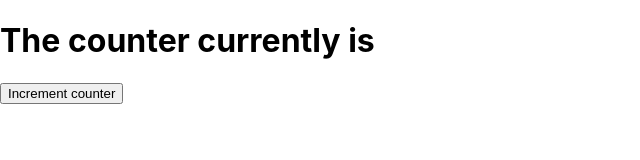
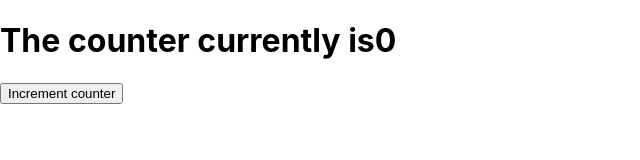
Before and after one commit to pktcodes/click-counter-react-testing-project, a React (Create React App) app: page / in a window 1280 px wide. Shown: the top 160 px of the page, without its empty margins (0-640 px from the left). Built offline with nearby package versions, Linux system fonts and the light colour scheme.

Commit message:
Test Initial Counter Display

```diff
--- a/src/App.js
+++ b/src/App.js
@@ -1,9 +1,14 @@
-import React from 'react';
+import React, { useState } from 'react';
 
 function App() {
+  const [count, setCount] = useState(0);
+
   return (
     <div className="App" data-test="app-component">
-      <h1 data-test="counter-heading">The counter currently is</h1>
+      <h1 data-test="counter-heading">
+        The counter currently is
+        <span data-test="count-value">{count}</span>
+      </h1>
       <button data-test="increment-button">Increment counter</button>
     </div>
   );
```
Also changed, not shown: 1 other file (tests, documents, lock files or other folders).
